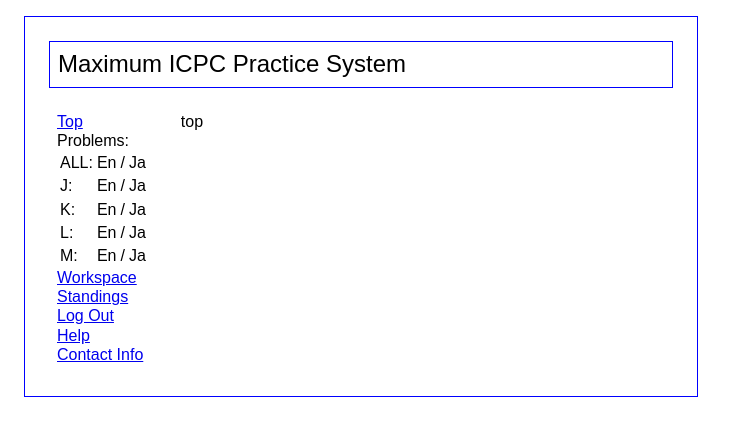
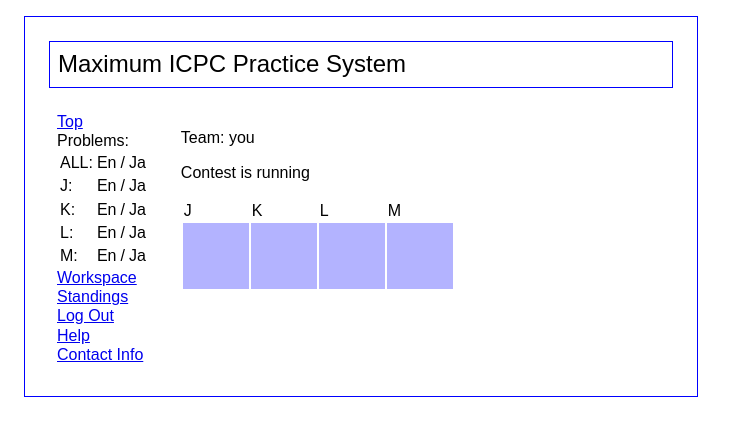
Before and after one commit to saitamau-maximum/icpc-prelim-system, a React (Create React App) app: page /top in a window 1280 px wide. Shown: the top 436 px of the page, without its empty margins (0-737 px from the left). Built offline with nearby package versions, Linux system fonts and the light colour scheme.

Commit message:
feat: create top

```diff
--- /dev/null
+++ b/src/pages/top.css
@@ -0,0 +1,17 @@
+.progress td {
+  width: 64px;
+  height: 64px;
+}
+
+.progress td.blue {
+  background-color: #b3b3ff;
+}
+.progress td.yellow {
+  background-color: #ffffb3;
+}
+.progress td.green {
+  background-color: #b3ffb3;
+}
+.progress td.red {
+  background-color: #f9adad;
+}
--- a/src/pages/top.tsx
+++ b/src/pages/top.tsx
@@ -1,3 +1,28 @@
+import "./top.css";
+
 export default function top() {
-  return <>top</>;
+  return (
+    <>
+      <p>Team: you</p>
+      <p>Contest is running</p>
+      <div>
+        <table>
+          <tbody>
+            <tr>
+              <td>J</td>
+              <td>K</td>
+              <td>L</td>
+              <td>M</td>
+            </tr>
+            <tr className="progress">
+              <td className="blue"></td>
+              <td className="blue"></td>
+              <td className="blue"></td>
+              <td className="blue"></td>
+            </tr>
+          </tbody>
+        </table>
+      </div>
+    </>
+  );
 }
```
